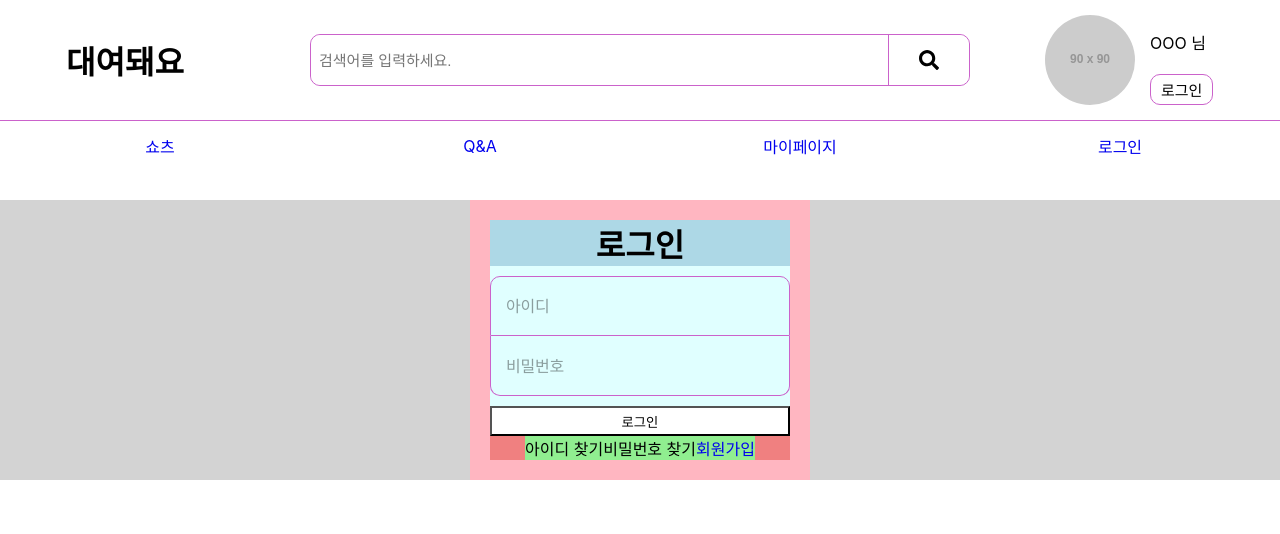
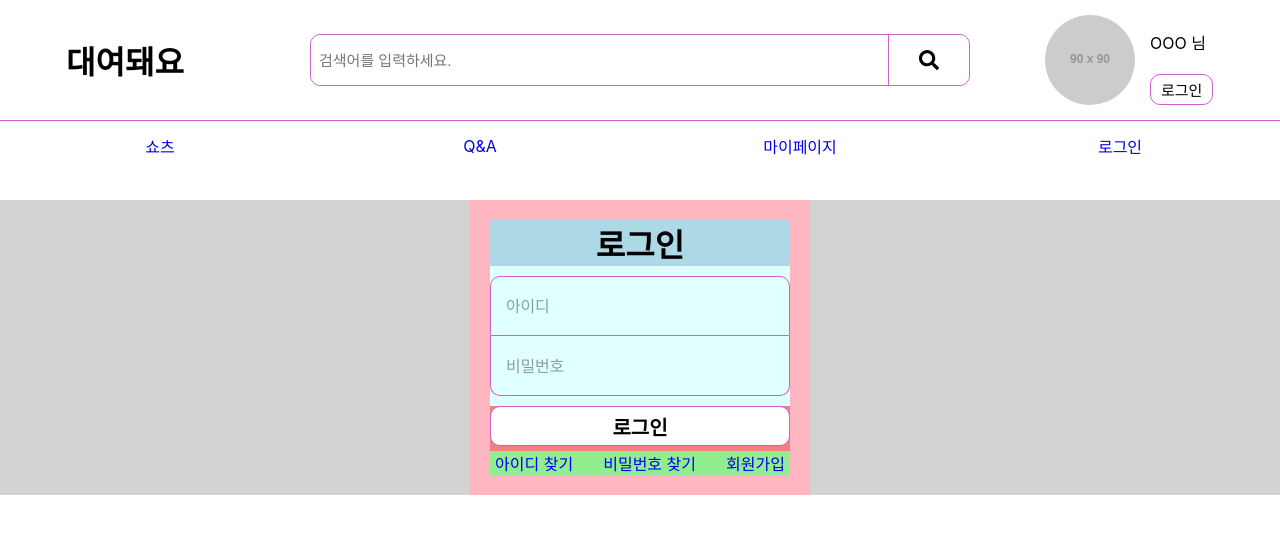
Before and after one commit to jeonghunpark1/daeyeodwaeyo, a React (Create React App) app in the folder front/: page /login in a window 1280 px wide. Shown: the top 534 px of the page. Built offline with nearby package versions, Linux system fonts and the light colour scheme.

Commit message:
login button and link design complete

```diff
--- a/front/src/styles/login.module.css
+++ b/front/src/styles/login.module.css
@@ -133,15 +133,29 @@ placeholder 값이 없지면 label이 위로 올라가서 고정 */
 }
 
 .login_button {
+  background-color: white;
+
   width: 100%;
-  height: 30px;
+  height: 40px;
+  border: 1px solid var(--line-color);
+  border-radius: var(--box-radius-value);
+  font-size: 20px;
+  font-weight: 600;
+}
 
-  background-color: white;
+.login_button:hover {
+  background-color: var(--hover-color);
 }
 
 
 .link_wrap {
   background-color: lightgreen;
+  box-sizing: border-box;
+  width: 100%;
+  margin: 5px 0 0 0;
+  padding: 0 5px;
+  display: flex;
+  justify-content: space-between;
 }
 
 .find_id,
@@ -150,9 +164,16 @@ placeholder 값이 없지면 label이 위로 올라가서 고정 */
   text-decoration: none;
 }
 
-.find_id,
-.find_password,
+.find_id:visited,
+.find_password:visited,
 .signup:visited {
   text-decoration: none;
   color: black;
 }
+
+.find_id:hover,
+.find_password:hover,
+.signup:hover {
+  cursor: pointer;
+  background-color: var(--hover-color);
+}
```
